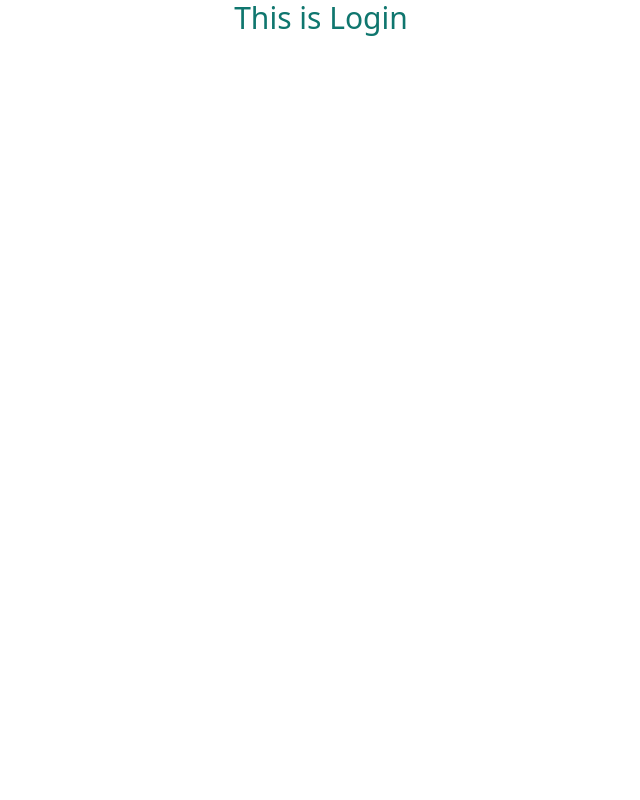
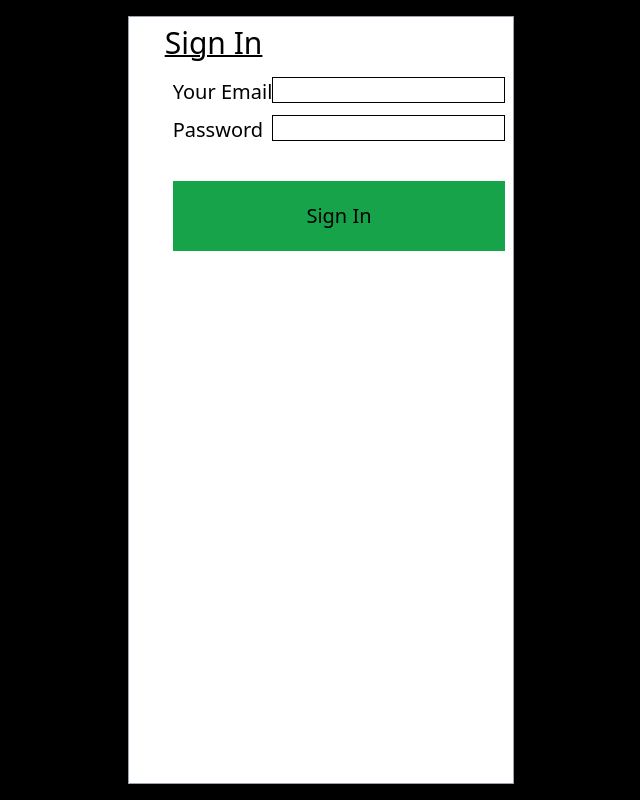
Before and after one commit to Savindi20/ReactAppNote, a React (Create React App) app: page /login in a window 1280 px wide. Shown: the whole page, without its empty margins (319-959 px from the left). Built offline with nearby package versions, Linux system fonts and the light colour scheme.

Commit message:
login file updated

```diff
--- a/src/view/pages/Login/Login.tsx
+++ b/src/view/pages/Login/Login.tsx
@@ -3,9 +3,26 @@ import {Component} from "react";
 export class Login extends Component {
     render() {
         return (
-            <>
-                <h1 className="text-center text-3xl text-teal-700">This is Login</h1>
-            </>
+            <div className="flex h-screen bg-black">
+                <div className="h-auto mt-4 mb-4 pl-9 mx-auto border-gray-400 border-[0.5px] bg-white">
+                    <h2 className="text-3xl underline decoration-2 pt-2 pb-2">Sign In</h2>
+                    <form className="h-auto p-2 justify-center">
+                        <div className="pb-2">
+                            <label className="text-[20px]">Your Email</label>
+                            <input className="float-right border-[1px] border-black" type="email"/>
+                        </div>
+                        <div className="pb-2">
+                            <label className="text-[20px]">Password</label>
+                            <input className="float-right border-[1px] border-black" type="text"/>
+                        </div>
+                        <div className="mt-2">
+                            <button className="mt-5 p-5 bg-green-600 text-[20px] w-full" type="button">
+                                Sign In
+                            </button>
+                        </div>
+                    </form>
+                </div>
+            </div>
         );
     }
 }
```
